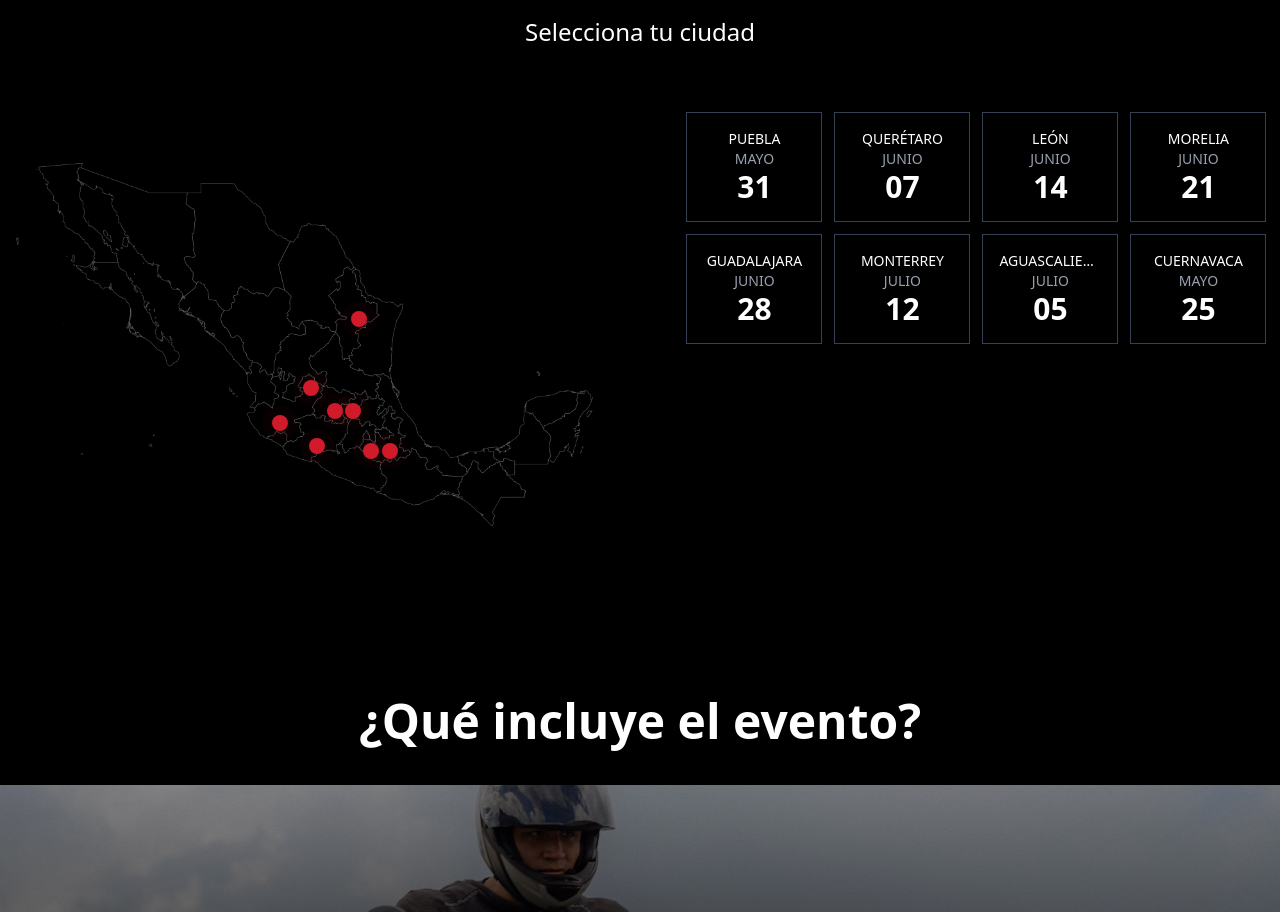
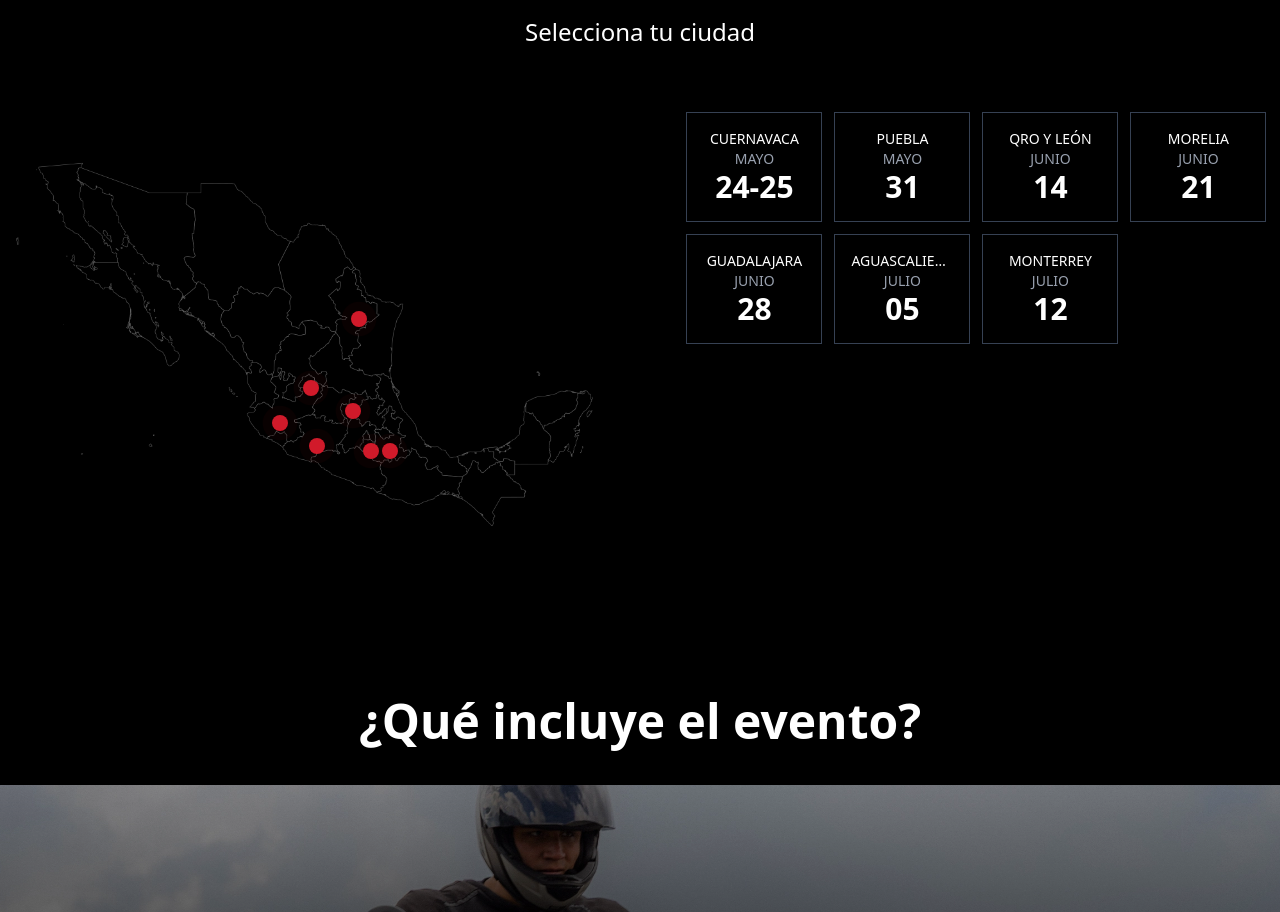
Before and after one commit to erikth97/triumph-roadshow, a React (Vite) app: page / in a window 1280 px wide. Shown: the part 1724-2636 px from the top of the page. Built offline with nearby package versions, Linux system fonts and the light colour scheme.

Commit message:
Feat: Add new ubications

```diff
--- a/src/components/sections/CitiesSection.tsx
+++ b/src/components/sections/CitiesSection.tsx
@@ -56,7 +56,7 @@ const CitiesSection = () => {
                                 className="w-full cursor-pointer transform -translate-y-8"
                             />
 
-                            {/* Puntos interactivos */}
+                            {/* Puntos interactivos - Quitamos el punto de León ya que ahora es parte de Querétaro */}
                             {cities.map((city) => (
                                 <PulsingDot
                                     key={city.id}
@@ -83,7 +83,7 @@ const CitiesSection = () => {
                     {/* Área del lado derecho con calendario y countdown */}
                     <div className="w-full lg:w-1/2 flex flex-col items-center justify-center">
                         <div className="w-full px-2 sm:px-0" style={{ maxWidth: "580px" }}>
-                            {/* Grid actualizado para 4 ciudades por fila */}
+                            {/* Grid actualizado para 4 ciudades por fila - Las ciudades ya están ordenadas por fecha */}
                             <div className="grid grid-cols-2 sm:grid-cols-2 md:grid-cols-4 gap-2 sm:gap-3 w-full mt-4">
                                 {cities.map((city) => (
                                     <button
@@ -96,7 +96,10 @@ const CitiesSection = () => {
                                     >
                                         <div className="text-xs sm:text-sm font-medium truncate">{city.name}</div>
                                         <div className="text-xs sm:text-sm text-gray-400">{getMonthName(city.date)}</div>
-                                        <div className="text-lg sm:text-xl md:text-2xl lg:text-3xl font-bold">{formatDate(city.date)}</div>
+                                        {/* Si es Cuernavaca, mostramos "24-25" en lugar de solo un día */}
+                                        <div className="text-lg sm:text-xl md:text-2xl lg:text-3xl font-bold">
+                                            {city.id === 'cuernavaca' ? '24-25' : formatDate(city.date)}
+                                        </div>
                                     </button>
                                 ))}
                             </div>
--- a/src/lib/constants/cityData.ts
+++ b/src/lib/constants/cityData.ts
@@ -13,6 +13,15 @@ export interface City {
 
 export const cities: City[] = [
     {
+        id: "cuernavaca",
+        name: "CUERNAVACA",
+        date: new Date("2025-05-24T09:30:00"),
+        venue: "Pista Cuautla Karts",
+        address: "Liborio Martinez 5, 62766 Atlatlahucan, Mor.",
+        schedule: "24 y 25 de Mayo - 09:30 AM a 06:00 PM",
+        coordinates: { x: 61, y: 63 }
+    },
+    {
         id: "puebla",
         name: "PUEBLA",
         date: new Date("2025-05-31T09:30:00"),
@@ -22,22 +31,13 @@ export const cities: City[] = [
         coordinates: { x: 64, y: 63 }
     },
     {
-        id: "queretaro",
-        name: "QUERÉTARO",
-        date: new Date("2025-06-07T09:30:00"),
-        venue: "Próximamente",
-        address: "",
+        id: "queretaro-leon",
+        name: "QRO Y LEÓN",
+        date: new Date("2025-06-14T09:30:00"),
+        venue: "Autódromo Ecocentro",
+        address: "Km. 5, Prol. Constituyentes S/N, El Marqués, 76047 Santiago de Querétaro, Qro.",
         schedule: "09:30 AM a 06:00 PM",
         coordinates: { x: 58, y: 56 }
-    },
-    {
-        id: "leon",
-        name: "LEÓN",
-        date: new Date("2025-06-14T09:30:00"),
-        venue: "Próximamente",
-        address: "",
-        schedule: "09:30 AM a 06:00 PM",
-        coordinates: { x: 55, y: 56 }
     },
     {
         id: "morelia",
@@ -58,15 +58,6 @@ export const cities: City[] = [
         coordinates: { x: 46, y: 58 }
     },
     {
-        id: "monterrey",
-        name: "MONTERREY",
-        date: new Date("2025-07-12T09:30:00"),
-        venue: "Próximamente",
-        address: "",
-        schedule: "09:30 AM a 06:00 PM",
-        coordinates: { x: 59, y: 40 }
-    },
-    {
         id: "aguascalientes",
         name: "AGUASCALIENTES",
         date: new Date("2025-07-05T09:30:00"),
@@ -76,12 +67,12 @@ export const cities: City[] = [
         coordinates: { x: 51, y: 52 }
     },
     {
-        id: "cuernavaca",
-        name: "CUERNAVACA",
-        date: new Date("2025-05-25T09:30:00"),
+        id: "monterrey",
+        name: "MONTERREY",
+        date: new Date("2025-07-12T09:30:00"),
         venue: "Próximamente",
         address: "",
         schedule: "09:30 AM a 06:00 PM",
-        coordinates: { x: 61, y: 63 }
+        coordinates: { x: 59, y: 40 }
     }
 ];
```
